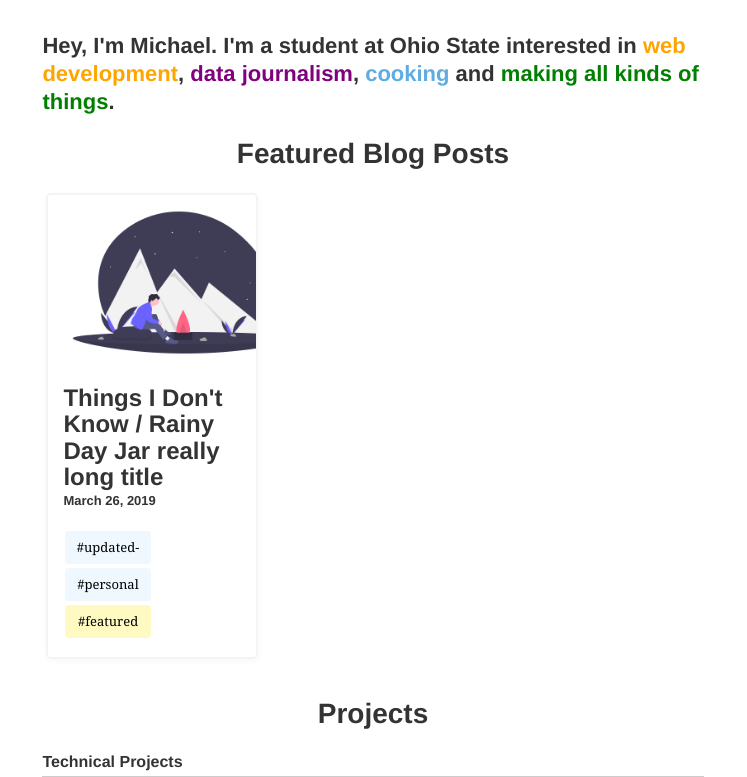
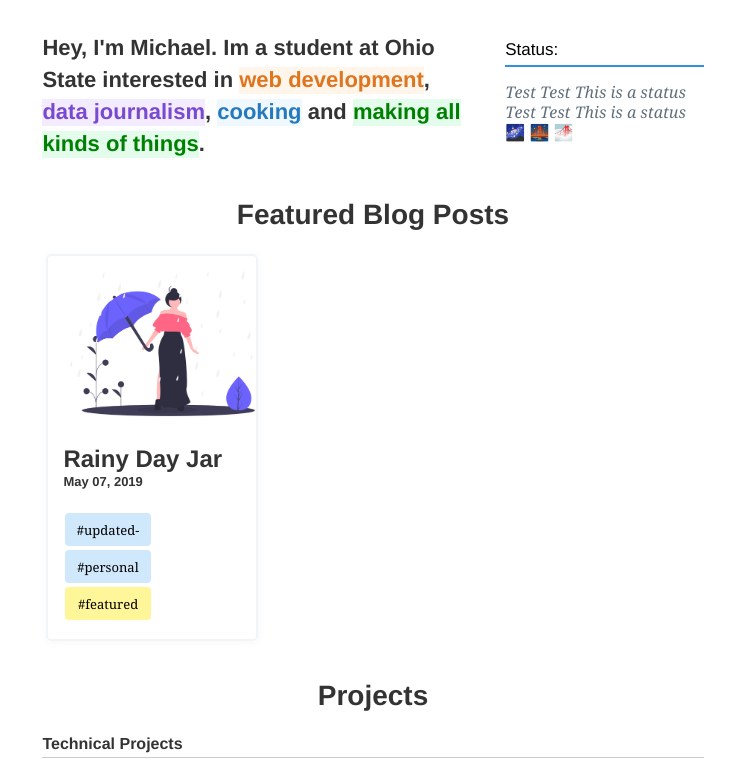
Before and after one commit to michaelgrotton/blog, a Gatsby site: page / in a window 1280 px wide. Shown: the part 78-855 px from the top of the page, without its empty margins (267-1014 px from the left). Built offline with nearby package versions, Linux system fonts and the light colour scheme; Gatsby itself is replaced by a stand-in of ours; some packages are replaced by stand-ins of ours; what typography-theme-moraga would draw is missing.

Commit message:
change button styles and homepage style

```diff
--- a/content/blog/things-i-dont-know/index.md
+++ b/content/blog/rainy-day-jar/index.md
@@ -1,18 +1,16 @@
 ---
-title: Things I Don't Know / Rainy Day Jar really long title
-date: "2019-03-26"
+title: Rainy Day Jar
+date: "2019-05-07"
 tags: ["updated-often","personal","featured"]
 attachments:
-  - "./undraw_into_the_night_vumi.png"
+  - "./undraw_raining_sguh.png"
 ---
 
-This post is inspired by Dan Abramov's [Things I Don't Know as of 2018]("https://overreacted.io/things-i-dont-know-as-of-2018/"), but with a different motivation (and half of a different title). Dan writes that the motivation for his post was to use his position as a distinguished senior engineer with a significant online following to break down imposter syndrome and unrealistic expectations of a *real* engineer's skillset by listing all of the technical skills he doesn't know that most people in software development assume he should know.
-
-I am not a senior engineer, or even a junior engineer, and here is where this post deviates from Dan's. I am but a lowly undergraduate student, and most of the time I am not assumed to know very much, but I still like the idea of having a big list of things I am interested in but don't know much about, and would like to get around to knowing more about, for no other purpose except to have these interests on paper for the future. A rainy day jar of interests if you will! I have also listed the things I am currently learning below everything I don't know.
+This post is loosely inspired by Dan Abramov's [Things I Don't Know as of 2018]("https://overreacted.io/things-i-dont-know-as-of-2018/"), which is a long list of things that Dan doesn't know. Dan made his list with a mission, which he writes is to use his position as a senior software engineer with a significant online following to break down imposter syndrome and unrealistic expectations of engineers. I just like the idea of having a big list of things I am interested in but don't know much about, and would like to get around to knowing more about, for no other purpose except to have these interests on paper for the future. A rainy day jar of interests if you will! I have also listed the things I am currently learning below everything I don't know.
 
 For the TL;DR version just follow the section titles and the **bold**
 
- **Final note:** If you are someone viewing this site in order to vet me for a potential software development position and are overwhelmed by everything I seemingly do not know, please be sure to check out some of the things I do know by viewing my [projects](./projects) and [blog](./articles) (you can filter the posts by a technical tag of your choice).
+ **Final note:** If you are someone viewing this site in order to vet me for a potential software development position and are overwhelmed by everything I seemingly do not know, please be sure to check out some of the things I do know by viewing my [projects](https://www.michaelgrotton.xyz/projects) and [blog](https://www.michaelgrotton.xyz/articles) (you can filter the posts by a technical tag of your choice).
 
  <br/>
 
--- a/src/components/bio.js
+++ b/src/components/bio.js
@@ -2,14 +2,14 @@ import React from "react"
 
 import styles from "./bio.module.css"
 
-function Bio() {
-  return (
-        <div>
-          <h3 className={styles.text}>Hey, I'm Michael.
-            I'm a student at Ohio State interested in <span style={{color:"orange"}}>web development</span>, <span style={{color:"purple"}}>data journalism</span>, <span style={{color:"#5DADE2"}}>cooking</span> and <span style={{color:"green"}}>making all kinds of things</span>.
-          </h3>
+class Bio extends React.Component {
+  render () {
+    return(
+        <div className={this.props.location === "template" ? styles.template : styles.cont}>
+          <h3 className={styles.text} style={{margin:0}}>Hey, I'm Michael. Im a student at Ohio State interested in <a className={styles.orange}>web development</a>, <a className={styles.purple}>data journalism</a>, <a className={styles.blue}>cooking</a> and <a className={styles.green}>making all kinds of things</a>.</h3>
         </div>
-  )
+    )
+  }
 }
 
 export default Bio
--- a/src/components/bio.module.css
+++ b/src/components/bio.module.css
@@ -1,11 +1,83 @@
+.cont {
+   width:90%;
+}
+
+.template {
+    margin-top:0px;
+    margin-bottom:32px;
+}
+
 .text {
   font-size:22px;
+  line-height:32px;
+}
+
+.orange {
+  font-size:22px;
   line-height:28px;
-  margin-top:100px;
+  color: #DE751F;
+  margin-bottom:5px;
+  border-bottom:2px solid #FFF5EB;
+  background-color:#FFF5EB;
+}
+
+.orange:hover {
+  cursor:pointer;
+  color: #DE751F;
+  border-bottom:2px solid #DE751F;
+  text-decoration:none;
+}
+
+.purple {
+  font-size:22px;
+  line-height:28px;
+  color:#794ACF;
+  margin-bottom:5px;
+  border-bottom:2px solid #F3EBFF;
+  background-color:#F3EBFF;
+}
+
+.purple:hover {
+  cursor:pointer;
+  color:#794ACF;
+  border-bottom:2px solid #794ACF;
+  text-decoration:none;
+}
+
+.blue {
+  font-size:22px;
+  line-height:28px;
+  color:#2779BD;
+  margin-bottom:5px;
+  border-bottom:2px solid #EFF8FF;
+  background-color:#EFF8FF;
+}
+
+.blue:hover {
+  cursor:pointer;
+  color:#2779BD;
+  border-bottom:2px solid #2779BD;
+  text-decoration:none;
+}
+
+.green {
+  font-size:22px;
+  line-height:28px;
+  color:green;
+  margin-bottom:5px;
+  border-bottom:2px solid #E3FCEC;
+  background-color:#E3FCEC;
+}
+
+.green:hover {
+  cursor:pointer;
+  color:green;
+  border-bottom:2px solid green;
+  text-decoration:none;
 }
 
 @media (min-width: 768px) {
-    .text {
-      margin-top:0px;
+    .cont {
+      width:65%;
     }
 }
--- a/src/components/featuredposts.js
+++ b/src/components/featuredposts.js
@@ -37,7 +37,7 @@ function FeaturedPosts() {
                          {tags.map((tag) => {
                            return(
                            <Link style={{width:"48%",marginLeft:"2px",marginRight:"2px",marginBottom:"4px",textDecoration:"none",zIndex:"1"}} key={tag} to={`/tags/${tag}`}>
-                             <div className={ tag === "featured" ? styles.selected : styles.category} style={{border:"0px",lineHeight:"32px"}}>
+                             <div className={ tag === "featured" ? styles.selected : styles.tag}>
                                #{tag}
                              </div>
                            </Link>
--- a/src/components/layout.js
+++ b/src/components/layout.js
@@ -8,7 +8,7 @@ class Layout extends React.Component {
     const { children } = this.props
 
     return (
-      <div className="h-full">
+      <div>
         <header>
           <Navigation/>
         </header>
--- a/src/components/nav.module.css
+++ b/src/components/nav.module.css
@@ -92,7 +92,7 @@
   border-radius:5px;
   padding-left:3px;
   padding-right:3px;
-  background-color:#FFF9C2;
+  background-color:#FCFBEB;
   border:2px solid #F2D024;
   color:black;
   padding-left:6px;
@@ -101,7 +101,7 @@
 }
 
 .connect:hover {
-  background-color:#FFF382;
+  background-color:#FFF9C2;
   text-decoration:none;
   color:black;
 }
--- a/src/components/navigation.js
+++ b/src/components/navigation.js
@@ -52,7 +52,7 @@ class Navigation extends React.Component {
               <Link style={{display:"inline-block",textDecoration:"none",marginTop:"7px",marginLeft:"4px"}} to={`/blog`}><div className={pill}>&nbsp;&nbsp;&nbsp;Blog&nbsp;&nbsp;&nbsp;</div></Link>
               <Link style={{display:"inline-block",textDecoration:"none",marginTop:"7px",marginLeft:"4px"}} to={`/projects`}><div className={pill}>Projects</div></Link>
               <Link style={{display:"inline-block",textDecoration:"none",marginTop:"7px",marginLeft:"4px"}} to={`/about`}><div className={pill}>About Me</div></Link>
-              <Link style={{display:"inline-block",textDecoration:"none",marginTop:"4px"}} to={`/connect`}><div className={pill + " " + styles.connect}>Get in Touch</div></Link>
+              <Link style={{display:"inline-block",textDecoration:"none",marginTop:"4px"}} to={`/connect`}><div className={pill + " " + styles.connect} style={{fontWeight:500}}>Get in Touch</div></Link>
           </div>
         </div>
       </div>
--- /dev/null
+++ b/src/components/status.js
@@ -0,0 +1,21 @@
+import React from "react"
+import styles from "./status.module.css"
+
+class Status extends React.Component {
+  constructor(props) {
+    super(props);
+
+    this.state = {}
+  }
+
+  render() {
+    return (
+      <div className={styles.bar}>
+        <h3 className={styles.label}>Status:</h3>
+        <p className={styles.status}><i>Test Test This is a status Test Test This is a status </i>🌌 🌉 🌁</p>
+      </div>
+    )
+  }
+}
+
+export default Status
--- /dev/null
+++ b/src/components/status.module.css
@@ -0,0 +1,33 @@
+.bar {
+  width:60%;
+  margin-top:30px;
+}
+
+.label {
+  line-height:20px;
+  font-size:17px;
+  font-weight:lighter;
+  color:black;
+  border-bottom:2px solid #3490DC;
+  padding-bottom:5px;
+  width:100%;
+  margin:0;
+}
+
+.status {
+  margin-bottom:15px;
+  margin-top:15px;
+  line-height:20px;
+  font-size:16px;
+  font-weight:500;
+  color:#606F7B;
+}
+
+@media (min-width: 768px) {
+    .bar {
+      width:30%;
+    }
+    .bar {
+      margin-top:5px;
+    }
+}
--- a/src/pages/blog.js
+++ b/src/pages/blog.js
@@ -58,7 +58,7 @@ category => category.fieldValue !== 'pinned'
                       {tags.map((tag) => {
                         return(
                         <Link style={{width:"48%",marginLeft:"2px",marginRight:"2px",marginBottom:"4px",textDecoration:"none",zIndex:"2"}} to={`/tags/${tag}`}>
-                          <div className={styles.category} style={{border:"0px",lineHeight:"32px"}}>
+                          <div className={styles.tag}>
                             #{tag}
                           </div>
                         </Link>
--- a/src/pages/blog.module.css
+++ b/src/pages/blog.module.css
@@ -15,6 +15,26 @@
 
 .category:hover {
   background-color:#BCDEFA;
+  text-decoration:none;
+  color:black;
+}
+
+.tag {
+  border-radius:4px;
+  dispaly:block;
+  height:33px;
+  background-color:#d0e8fb;
+  text-align:center;
+  box-shadow:none;
+  text-decoration:none;
+  line-height:34px;
+  font-size:13px;
+  color:black;
+  font-weight:500;
+}
+
+.tag:hover {
+  background-color:#a0d0f8;
   text-decoration:none;
   color:black;
 }
@@ -52,11 +72,11 @@
   border-radius:4px;
   dispaly:block;
   height:33px;
-  background-color:#FFF9C2;
+  background-color:#fff599;
   text-align:center;
   box-shadow:none;
   text-decoration:none;
-  line-height:28px;
+  line-height:34px;
   font-size:13px;
   color:black;
   font-weight:500;
@@ -98,6 +118,9 @@
   .category{
     font-weight:lighter;
   }
+  .tag{
+    font-weight:lighter;
+  }
   .selected {
     font-weight:lighter;
   }
--- a/src/pages/index.js
+++ b/src/pages/index.js
@@ -5,7 +5,9 @@ import Bio from "../components/bio"
 import FeaturedPosts from "../components/featuredposts"
 import FeaturedProjects from "../components/featuredprojects"
 import Layout from "../components/layout"
+import Status from "../components/status"
 import SEO from "../components/seo"
+import styles from "./index.module.css"
 
 class BlogIndex extends React.Component {
   render() {
@@ -15,7 +17,10 @@ class BlogIndex extends React.Component {
           title="Home"
           keywords={[`blog`, `Michael Grotton`]}
         />
-        <Bio />
+      <div className={styles.cont}>
+          <Bio location={"home"}/>
+          <Status/>
+        </div>
         <FeaturedPosts />
         <FeaturedProjects />
       </Layout>
--- /dev/null
+++ b/src/pages/index.module.css
@@ -0,0 +1,16 @@
+.cont {
+  display:flex;
+  justify-content:space-between;
+  margin-bottom:40px;
+  flex-direction:column;
+  margin-top:90px;
+  align-items:center;
+}
+
+@media (min-width: 768px) {
+    .cont {
+      flex-direction:row;
+      margin-top:0px;
+      align-items:flex-center;
+    }
+}
--- a/src/templates/blog-post.js
+++ b/src/templates/blog-post.js
@@ -40,7 +40,7 @@ class BlogPostTemplate extends React.Component {
               marginBottom: rhythm(1),
             }}
           />
-        <Bio />
+        <Bio location={"template"}/>
           <hr
             style={{
               marginBottom: rhythm(1),
--- a/src/templates/tags.js
+++ b/src/templates/tags.js
@@ -46,7 +46,7 @@ const Tags = ({ pageContext, data }) => {
                     {tags.map((currentTag) => {
                       return(
                         <Link style={{width:"48%",marginLeft:"2px",marginRight:"2px",marginBottom:"4px",textDecoration:"none",zIndex:"1"}} to={`/tags/${currentTag}`}>
-                          <div className={ currentTag === tag ? styles.selected : styles.category} style={{border:"0px",lineHeight:"32px"}}>
+                          <div className={ currentTag === tag ? styles.selected : styles.tag}>
                             #{currentTag}
                           </div>
                         </Link>
```
Also changed, not shown: src/components/projects.module.css (+8 -8 lines), content/blog/rainy-day-jar/undraw_raining_sguh.png (added), content/blog/things-i-dont-know/undraw_into_the_night_vumi.png (deleted).
